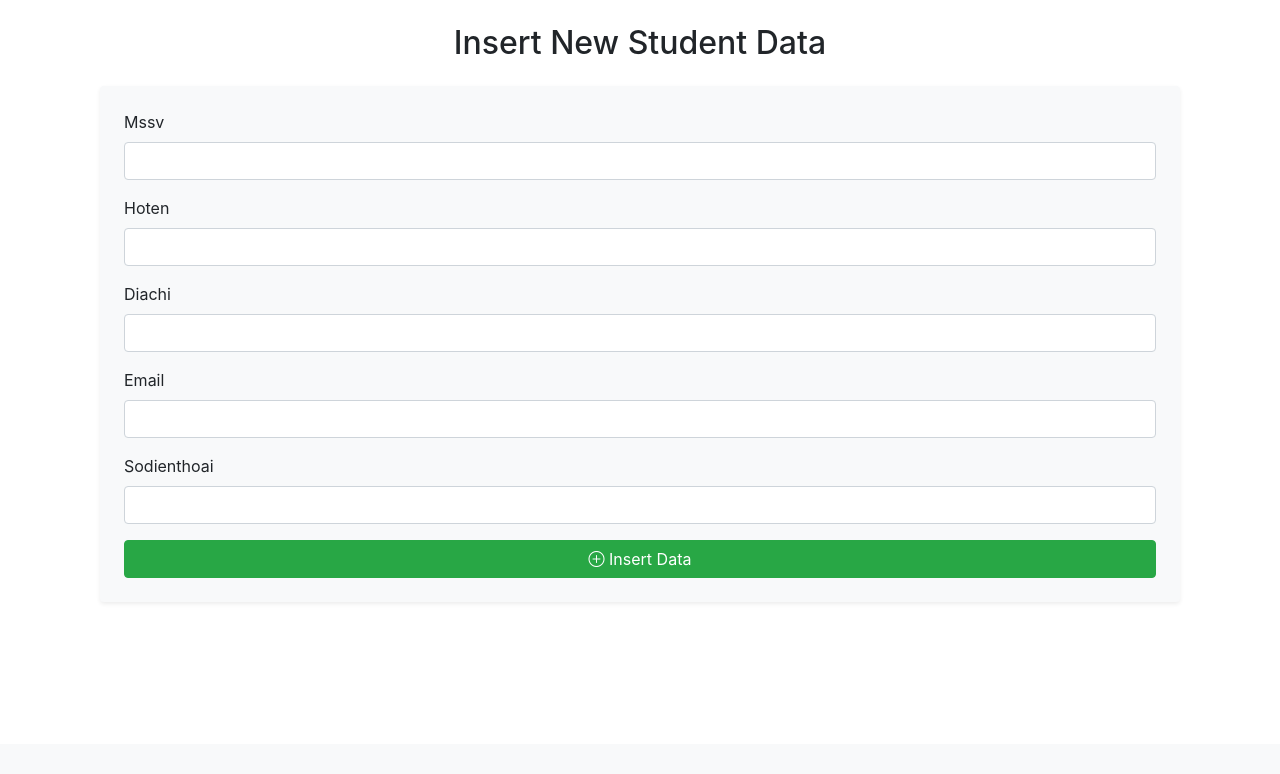
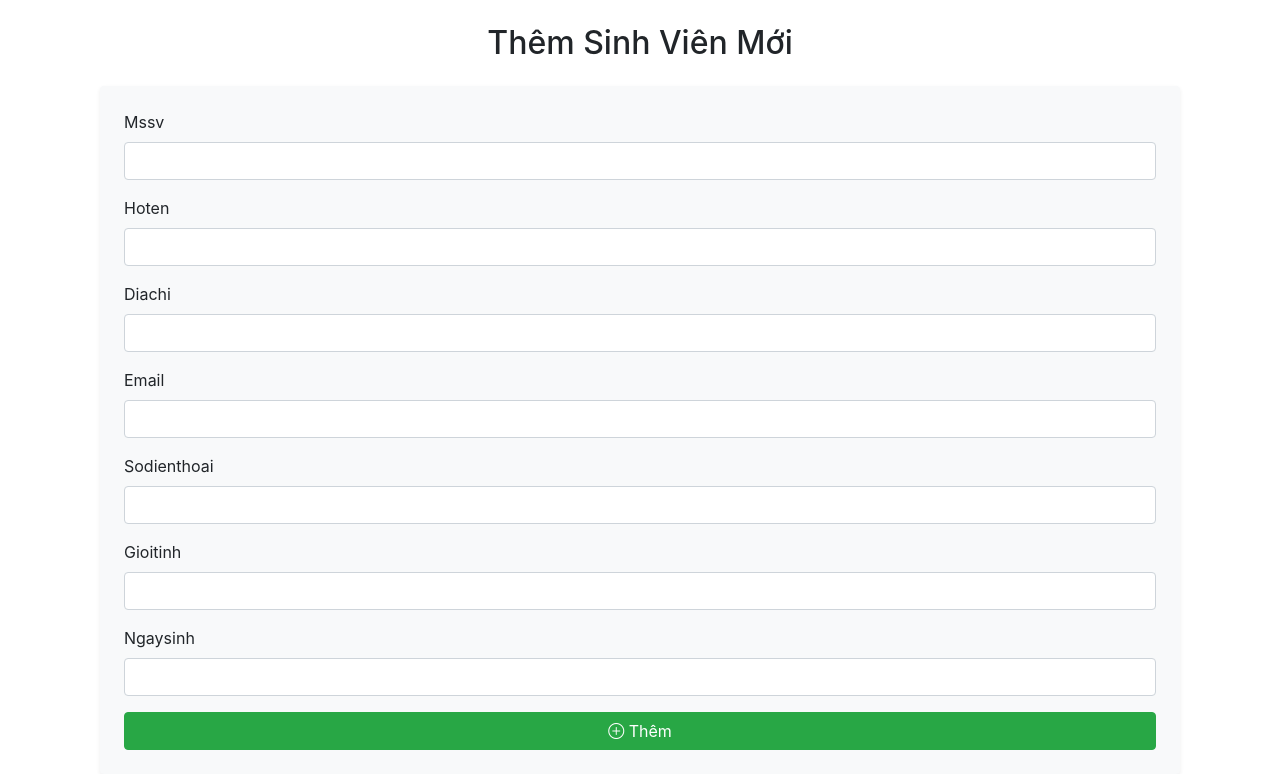
Before and after one commit to NguyenHoang-An/BaiTap, a Flask app: template BaiTap3/templates/insert.html in a window 1280 px wide. Shown: the part 56-830 px from the top of the page. Before the commit the page ends 634 px from the top, so only its background shows below. Run offline with Flask 3, Linux system fonts and the light colour scheme; the template is opened without the code that fills it, so the values that code supplies are empty, except form fields; form fields are guessed from the names that the template uses; some libraries are stand-ins or nearby versions.

Commit message:
Update insert.html

```diff
--- a/BaiTap3/templates/insert.html
+++ b/BaiTap3/templates/insert.html
@@ -1,10 +1,10 @@
 {% extends 'base.html' %}
 
-{% block title %}Insert Data{% endblock %}
+{% block title %}Thêm Dữ Liệu Sinh Viên{% endblock %}
 
 {% block content %}
 <div class="container mt-4">
-    <h2 class="text-center mb-4">Insert New Student Data</h2>
+    <h2 class="text-center mb-4">Thêm Sinh Viên Mới</h2>
 
     <form method="post" class="shadow-sm p-4 rounded bg-light">
         {{ form.hidden_tag() }}
@@ -34,8 +34,18 @@
             {{ form.sodienthoai(class="form-control") }}
         </div>
 
+        <div class="form-group">
+            {{ form.gioitinh.label(class="form-label") }}
+            {{ form.gioitinh(class="form-control") }}
+        </div>
+
+        <div class="form-group">
+            {{ form.ngaysinh.label(class="form-label") }}
+            {{ form.ngaysinh(class="form-control") }}
+        </div>
+
         <button type="submit" class="btn btn-success w-100">
-            <i class="bi bi-plus-circle"></i> Insert Data
+            <i class="bi bi-plus-circle"></i> Thêm
         </button>
     </form>
 </div>
```
